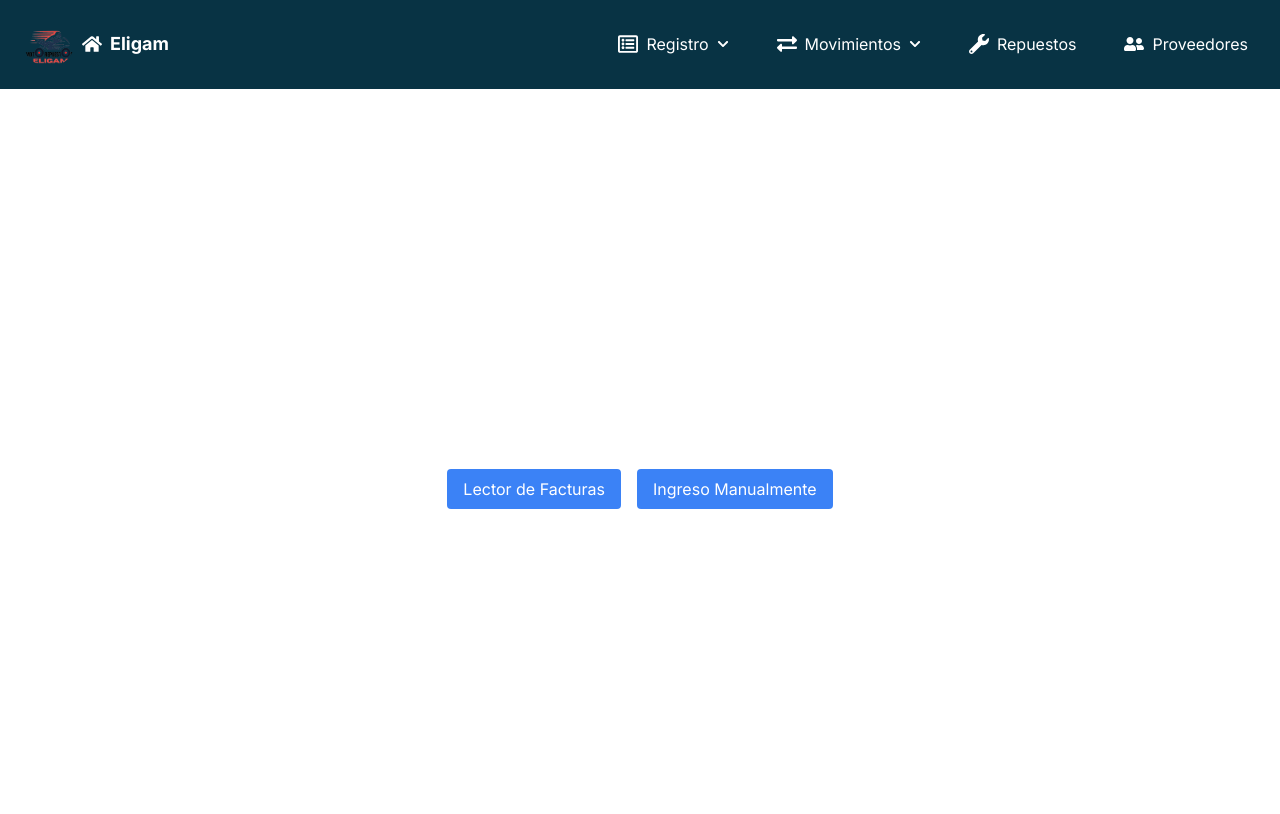
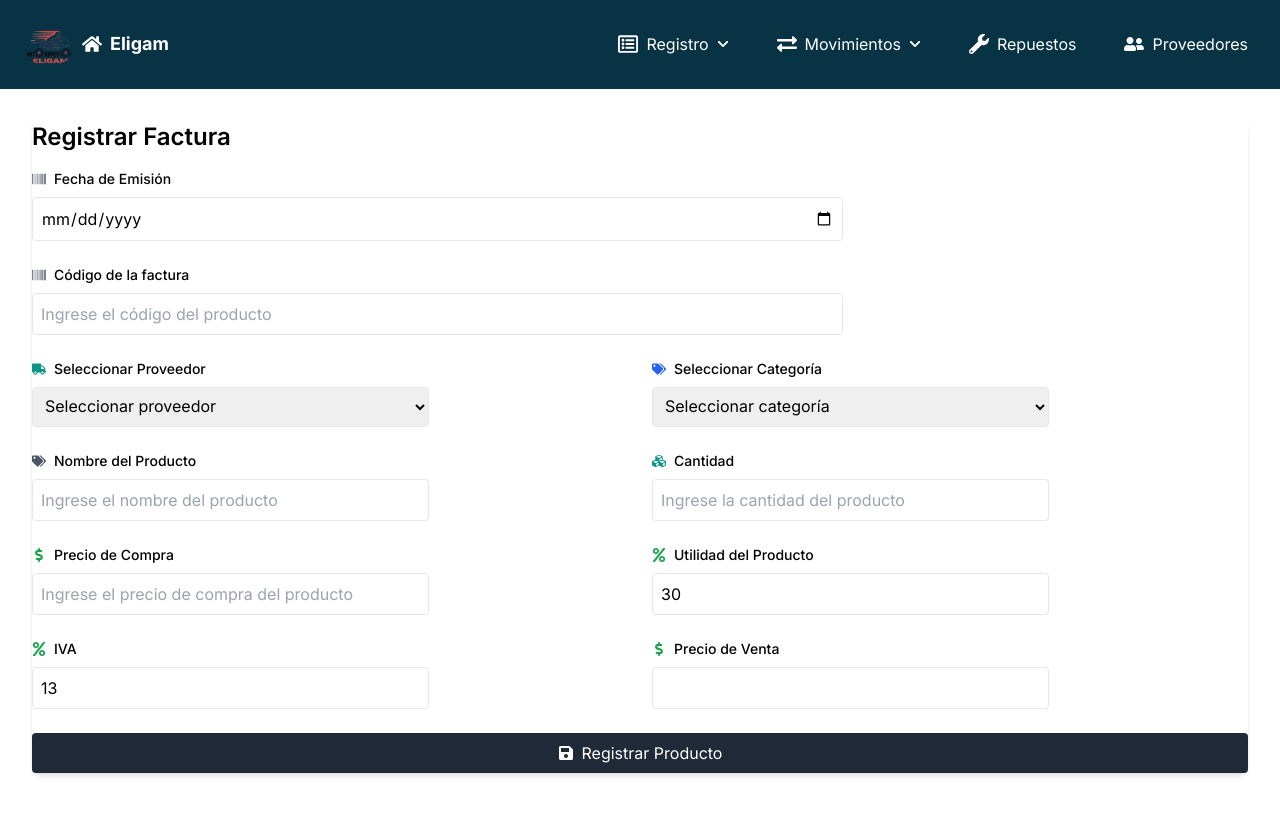
Before and after one commit to yeikoa/Sistema_de_inventario, a Next.js app: page /dashboard/registro/facturas in a window 1280 px wide. Shown: the top 814 px of the page. Built offline with nearby package versions, Linux system fonts and the light colour scheme.

Commit message:
Arreglo registro facturas

```diff
--- a/src/app/dashboard/components/billsComponents/manualRegister.jsx
+++ b/src/app/dashboard/components/billsComponents/manualRegister.jsx
@@ -5,7 +5,6 @@ import { FaSave, FaBarcode, FaDollarSign, FaPercent, FaCubes, FaTruck, FaTags }
 export default function ManualRegister() {
   const [productCode, setProductCode] = useState("");
   const [productName, setProductName] = useState("");
-  const [productDescription, setProductDescription] = useState("");
   const [productQuantity, setProductQuantity] = useState("");
   const [productPrice, setProductPrice] = useState("");
   const [productProfit, setProductProfit] = useState(30);
@@ -75,7 +74,7 @@ export default function ManualRegister() {
           <div>
             <label htmlFor="productCode" className="text-sm font-medium mb-2 flex items-center">
               <FaBarcode className="text-gray-600 mr-2" />
-              Código del Producto
+              Código de la factura
             </label>
             <input
               type="text"
@@ -87,6 +86,45 @@ export default function ManualRegister() {
             />
           </div>
 
+          <div className="grid grid-cols-1 md:grid-cols-2 gap-6">
+            <div>
+              <label htmlFor="selectedProvider" className="text-sm font-medium mb-2 flex items-center">
+                <FaTruck className="text-teal-600 mr-2" />
+                Seleccionar Proveedor
+              </label>
+              <select
+                id="selectedProvider"
+                className="w-full md:w-2/3 border rounded p-2"
+                value={selectedProvider}
+                onChange={(e) => setSelectedProvider(e.target.value)}
+              >
+                <option value="">Seleccionar proveedor</option>
+                {providers.map((provider, index) => (
+                  <option key={index} value={provider}>{provider}</option>
+                ))}
+              </select>
+            </div>
+
+            <div>
+              <label htmlFor="selectedCategory" className="text-sm font-medium mb-2 flex items-center">
+                <FaTags className="text-blue-600 mr-2" />
+                Seleccionar Categoría
+              </label>
+              <select
+                id="selectedCategory"
+                className="w-full md:w-2/3 border rounded p-2"
+                value={selectedCategory}
+                onChange={(e) => setSelectedCategory(e.target.value)}
+              >
+                <option value="">Seleccionar categoría</option>
+                {categories.map((category, index) => (
+                  <option key={index} value={category}>{category}</option>
+                ))}
+              </select>
+            </div>
+          </div>
+
+          <div className="grid grid-cols-1 md:grid-cols-2 gap-6">
             <div>
               <label htmlFor="productName" className="text-sm font-medium mb-2 flex items-center">
                 <FaTags className="text-gray-600 mr-2" />
@@ -101,23 +139,6 @@ export default function ManualRegister() {
                 onChange={(e) => setProductName(e.target.value)}
               />
             </div>
-
-          <div>
-            <div className="flex flex-col">
-              <label htmlFor="productDescription" className="text-sm font-medium mb-2">
-                Descripción del Producto (OPCIONAL)
-              </label>
-              <textarea
-                id="productDescription"
-                className="w-full md:w-2/3 border rounded p-2 h-32 resize-none"
-                placeholder="Ingrese la descripción del producto"
-                value={productDescription}
-                onChange={(e) => setProductDescription(e.target.value)}
-              ></textarea>
-            </div>
-          </div>
-
-          <div className="grid grid-cols-1 md:grid-cols-2 gap-6">
             <div>
               <label htmlFor="productQuantity" className="text-sm font-medium mb-2 flex items-center">
                 <FaCubes className="text-teal-600 mr-2" />
@@ -193,42 +214,6 @@ export default function ManualRegister() {
             </div>
           </div>
 
-          <div className="grid grid-cols-1 md:grid-cols-2 gap-6">
-            <div>
-              <label htmlFor="selectedProvider" className="text-sm font-medium mb-2 flex items-center">
-                <FaTruck className="text-teal-600 mr-2" />
-                Seleccionar Proveedor
-              </label>
-              <select
-                id="selectedProvider"
-                className="w-full md:w-2/3 border rounded p-2"
-                value={selectedProvider}
-                onChange={(e) => setSelectedProvider(e.target.value)}
-              >
-                <option value="">Seleccionar proveedor</option>
-                {providers.map((provider, index) => (
-                  <option key={index} value={provider}>{provider}</option>
-                ))}
-              </select>
-            </div>
-            <div>
-              <label htmlFor="selectedCategory" className="text-sm font-medium mb-2 flex items-center">
-                <FaTags className="text-blue-600 mr-2" />
-                Seleccionar Categoría
-              </label>
-              <select
-                id="selectedCategory"
-                className="w-full md:w-2/3 border rounded p-2"
-                value={selectedCategory}
-                onChange={(e) => setSelectedCategory(e.target.value)}
-              >
-                <option value="">Seleccionar categoría</option>
-                {categories.map((category, index) => (
-                  <option key={index} value={category}>{category}</option>
-                ))}
-              </select>
-            </div>
-          </div>
 
           <button
             type="submit"
--- a/src/app/dashboard/registro/facturas/page.jsx
+++ b/src/app/dashboard/registro/facturas/page.jsx
@@ -1,40 +1,13 @@
 'use client'
-import { useState } from 'react';
-import Modal from '../../components/billsComponents/modal';
-import ManualRegister from '../../components/billsComponents/manualRegister';
-import PdfReader from '../../components/billsComponents/pdfReader';
+
+import ManualRegister from "../../components/billsComponents/manualRegister"
 
 export default function BillsRegister() {
 
-  const [isLectorOpen, setIsLectorOpen] = useState(false);
-  const [isIngresoOpen, setIsIngresoOpen] = useState(false);
+  return(
+    <>
+      <ManualRegister/>
+    </>
 
-  return (
-    <div className="flex items-center justify-center h-screen">
-      <div>
-        <button
-          className="bg-blue-500 text-white px-4 py-2 rounded mr-4"
-          onClick={() => setIsLectorOpen(true)}
-        >
-          Lector de Facturas
-        </button>
-        <button
-          className="bg-blue-500 text-white px-4 py-2 rounded"
-          onClick={() => setIsIngresoOpen(true)}
-        >
-          Ingreso Manualmente
-        </button>
-      </div>
-
-      <Modal isOpen={isLectorOpen} onClose={() => setIsLectorOpen(false)}>
-        <h2 className="text-2xl mb-4">Lector de Facturas</h2>
-        <PdfReader/>
-      </Modal>
-
-      <Modal isOpen={isIngresoOpen} onClose={() => setIsIngresoOpen(false)}>
-        <h2 className="text-2xl mb-4">Ingreso Manualmente</h2>
-        <ManualRegister/>
-      </Modal>
-    </div>
-  );
+  )
 };
```
Lines whose indentation alone changed are shown as unchanged.
